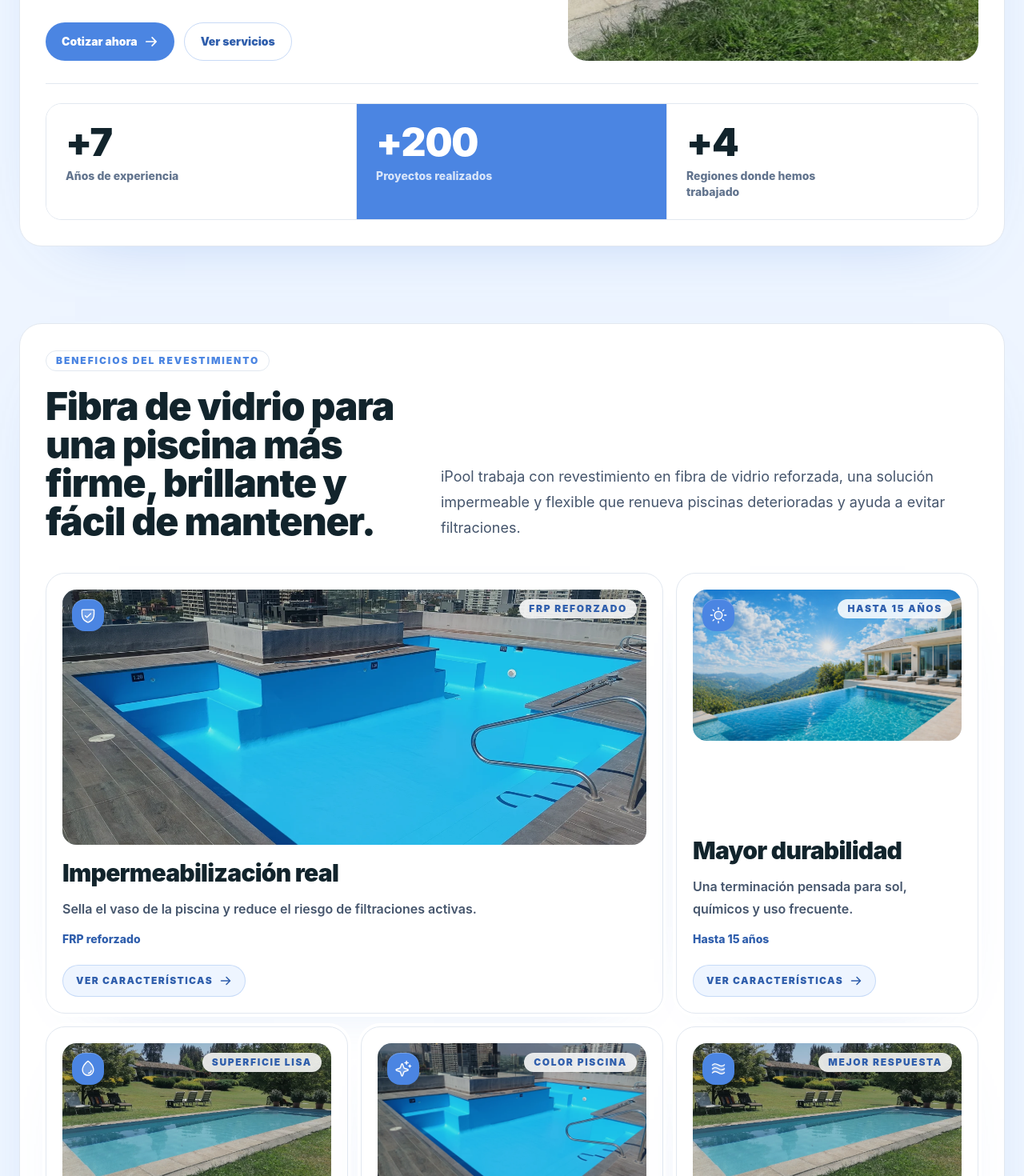
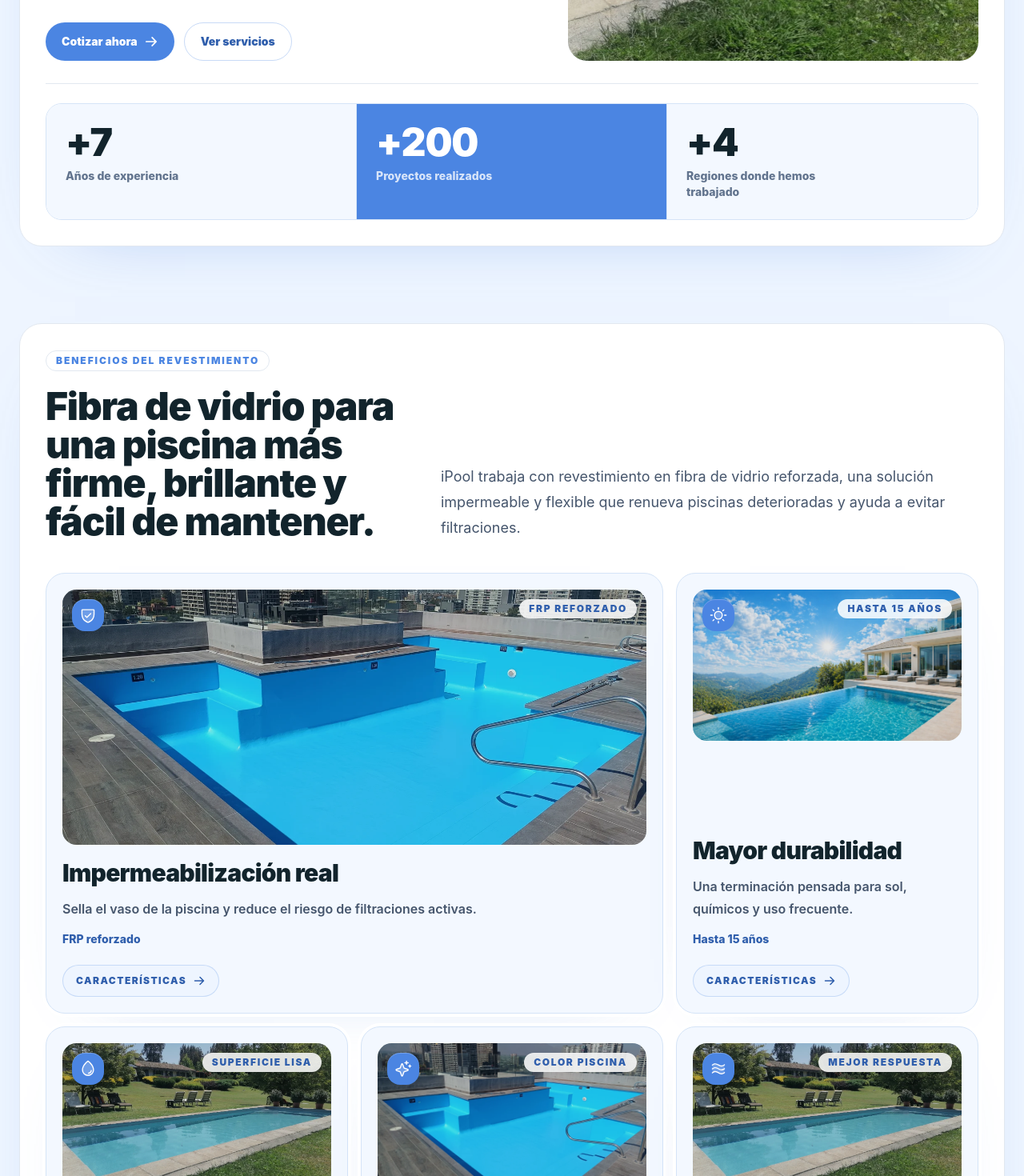
Before and after one commit to Glitzypanic/ipool-web, a Next.js app: page / in a window 1280 px wide. Shown: the part 1300-2770 px from the top of the page at 80% size. Built offline with nearby package versions, Linux system fonts and the light colour scheme.

Commit message:
feat: add apple and icon images, update styles for consistency across components

```diff
--- a/app/page.tsx
+++ b/app/page.tsx
@@ -180,7 +180,7 @@ export default function Home() {
                 </p>
               </div>
               <div className="mt-10 grid gap-5 sm:mt-12 lg:grid-cols-2">
-              <article className="overflow-hidden rounded-[1.75rem] border border-slate-200 bg-white shadow-[0_24px_80px_-64px_rgba(75,133,226,0.55)]">
+              <article className="overflow-hidden rounded-[1.75rem] border border-[#d5e4f7] bg-[#f3f8ff] shadow-[0_24px_80px_-64px_rgba(75,133,226,0.55)]">
                 <div className="relative aspect-[16/11] sm:aspect-[4/3]">
                   <Image
                     src={services[0].image}
@@ -206,7 +206,7 @@ export default function Home() {
                   </ul>
                 </div>
               </article>
-              <article className="overflow-hidden rounded-[1.75rem] border border-slate-200 bg-white shadow-[0_24px_80px_-64px_rgba(75,133,226,0.45)]">
+              <article className="overflow-hidden rounded-[1.75rem] border border-[#d5e4f7] bg-[#f3f8ff] shadow-[0_24px_80px_-64px_rgba(75,133,226,0.45)]">
                 <div className="relative aspect-[16/11] sm:aspect-[4/3]">
                   <Image
                     src={services[1].image}
--- a/src/components/benefits-grid.tsx
+++ b/src/components/benefits-grid.tsx
@@ -45,7 +45,7 @@ export function BenefitsGrid({ items }: { items: Benefit[] }) {
               key={item.id}
               type="button"
               onClick={() => setActiveBenefit(item)}
-              className={`group relative overflow-hidden rounded-[1.25rem] border border-slate-200 bg-white p-4 text-left shadow-[0_24px_80px_-64px_rgba(75,133,226,0.42)] outline-none ring-offset-4 ring-offset-white transition duration-300 hover:-translate-y-1 focus-visible:ring-2 focus-visible:ring-[#ffb600] active:translate-y-0 sm:rounded-[1.5rem] sm:p-5 ${sizeClass}`}
+              className={`group relative overflow-hidden rounded-[1.25rem] border border-[#d5e4f7] bg-[#f3f8ff] p-4 text-left shadow-[0_24px_80px_-64px_rgba(75,133,226,0.42)] outline-none ring-offset-4 ring-offset-white transition duration-300 hover:-translate-y-1 hover:bg-[#eef5ff] focus-visible:ring-2 focus-visible:ring-[#ffb600] active:translate-y-0 sm:rounded-[1.5rem] sm:p-5 ${sizeClass}`}
               variants={{
                 hidden: { opacity: 0, y: 26 },
                 show: { opacity: 1, y: 0, transition: { duration: 0.62, ease: [0.16, 1, 0.3, 1] } },
@@ -77,7 +77,7 @@ export function BenefitsGrid({ items }: { items: Benefit[] }) {
                   <p className="mt-4 max-w-[34rem] text-sm font-semibold leading-6 text-slate-600 sm:text-base sm:leading-7">{item.summary}</p>
                   <p className="mt-3 text-sm font-extrabold leading-6 text-[#2f5eac]">{item.eyebrow}</p>
                   <span className="mt-5 inline-flex min-h-10 items-center justify-center gap-2 rounded-full border border-[#4b85e2]/24 bg-[#eef5ff] px-3 text-[0.68rem] font-black uppercase tracking-[0.08em] text-[#2f5eac] transition group-hover:bg-[#4b85e2] group-hover:text-white sm:px-4 sm:text-xs sm:tracking-[0.12em]">
-                    Ver características
+                    Características
                     <ArrowRight size={16} weight="bold" aria-hidden />
                   </span>
                 </div>
--- a/src/components/count-up-stats.tsx
+++ b/src/components/count-up-stats.tsx
@@ -36,7 +36,7 @@ function CountValue({ value, suffix }: { value: number; suffix: string }) {
 export function CountUpStats({ items }: { items: Stat[] }) {
   return (
     <motion.div
-      className="grid overflow-hidden rounded-[1.25rem] border border-slate-200 bg-white sm:grid-cols-3"
+      className="grid overflow-hidden rounded-[1.25rem] border border-[#d5e4f7] bg-white sm:grid-cols-3"
       initial="hidden"
       whileInView="show"
       viewport={{ once: true, margin: "-100px" }}
@@ -48,8 +48,8 @@ export function CountUpStats({ items }: { items: Stat[] }) {
       {items.map((stat, index) => (
         <motion.div
           key={stat.label}
-          className={`group border-b border-slate-200 p-5 last:border-b-0 sm:border-b-0 sm:border-r sm:last:border-r-0 md:p-6 ${
-            index === 1 ? "bg-[#4b85e2] text-white" : "bg-white text-[#12242c]"
+          className={`group border-b border-[#d5e4f7] p-5 last:border-b-0 sm:border-b-0 sm:border-r sm:last:border-r-0 md:p-6 ${
+            index === 1 ? "bg-[#4b85e2] text-white" : "bg-[#f3f8ff] text-[#12242c]"
           }`}
           variants={{
             hidden: { opacity: 0, y: 22 },
```
Also changed, not shown: app/apple-icon.png (added), app/icon.png (added).
